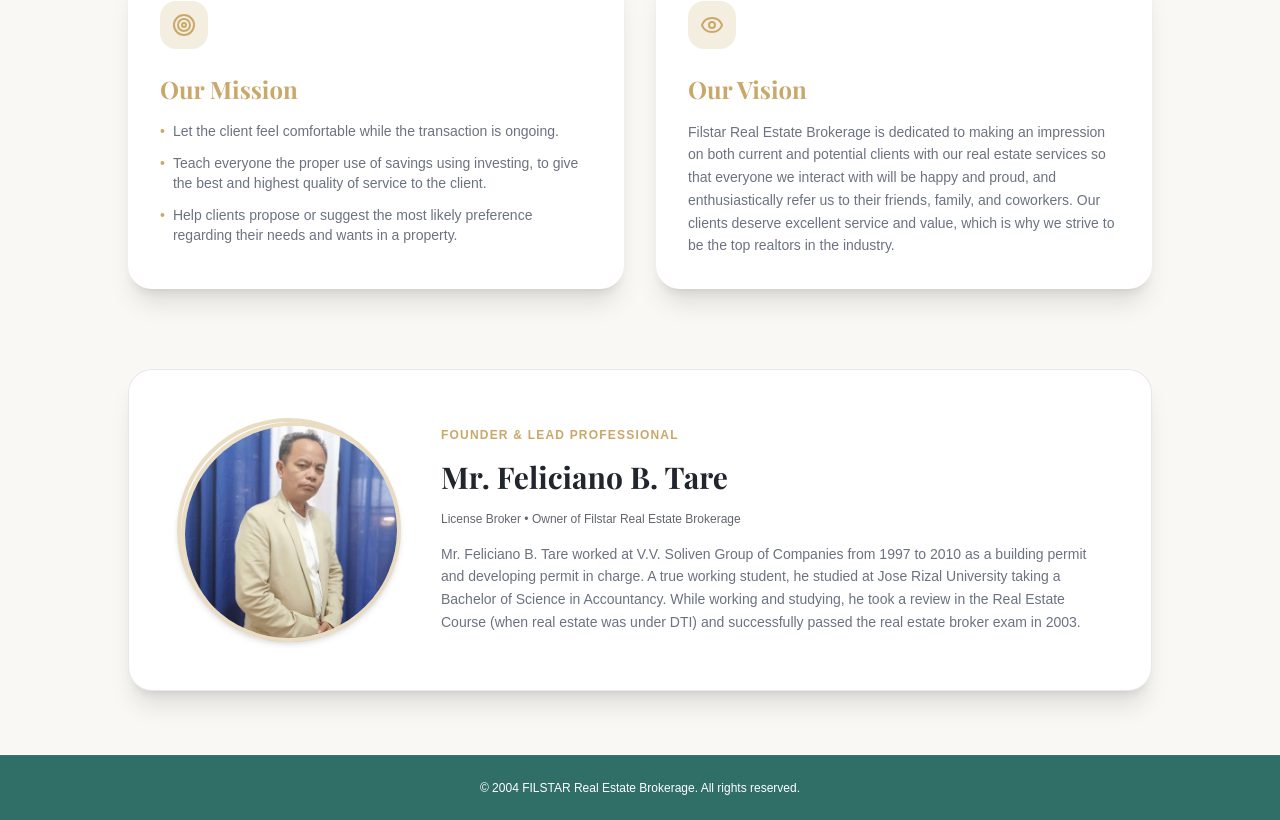
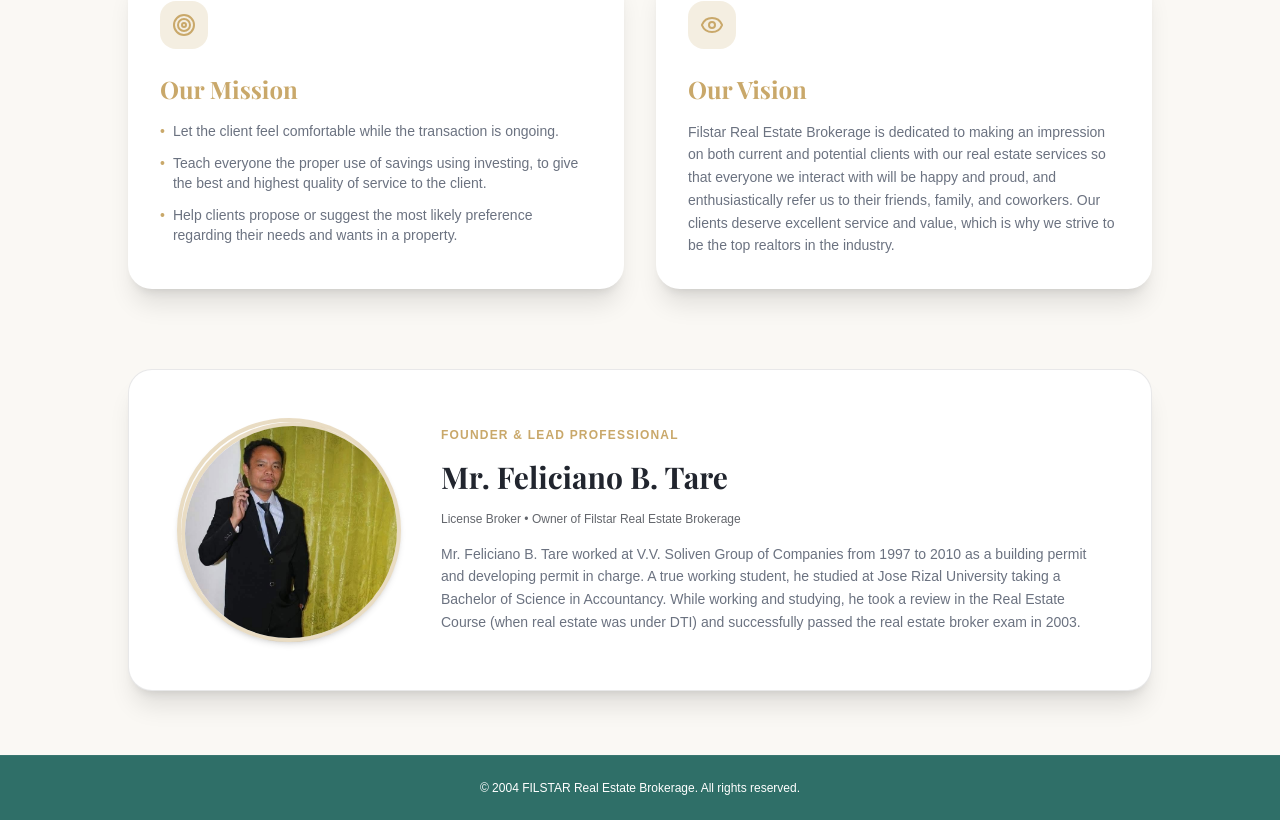
Before and after one commit to rapmarcelino2798/filstar, a Next.js app: page /about in a window 1280 px wide. Shown: the part 1198-2018 px from the top of the page. Built offline with nearby package versions, Linux system fonts and the light colour scheme.

Commit message:
Change founder image

```diff
--- a/app/about/page.tsx
+++ b/app/about/page.tsx
@@ -115,7 +115,7 @@
           {/* Replace src with your founder image path if hosted in public folder */}
             <div className="relative w-44 h-44 sm:w-56 sm:h-56 shrink-0 rounded-full overflow-hidden border-4 border-[#c9a86a]/40 shadow-md">
                 <img
-                    src="/founder.jpg"
+                    src="/founder2.jpg"
                     alt="Mr. Feliciano B. Tare"
                     className="w-full h-full object-cover"
                 />
```
Also changed, not shown: public/founder2.jpg (added).
